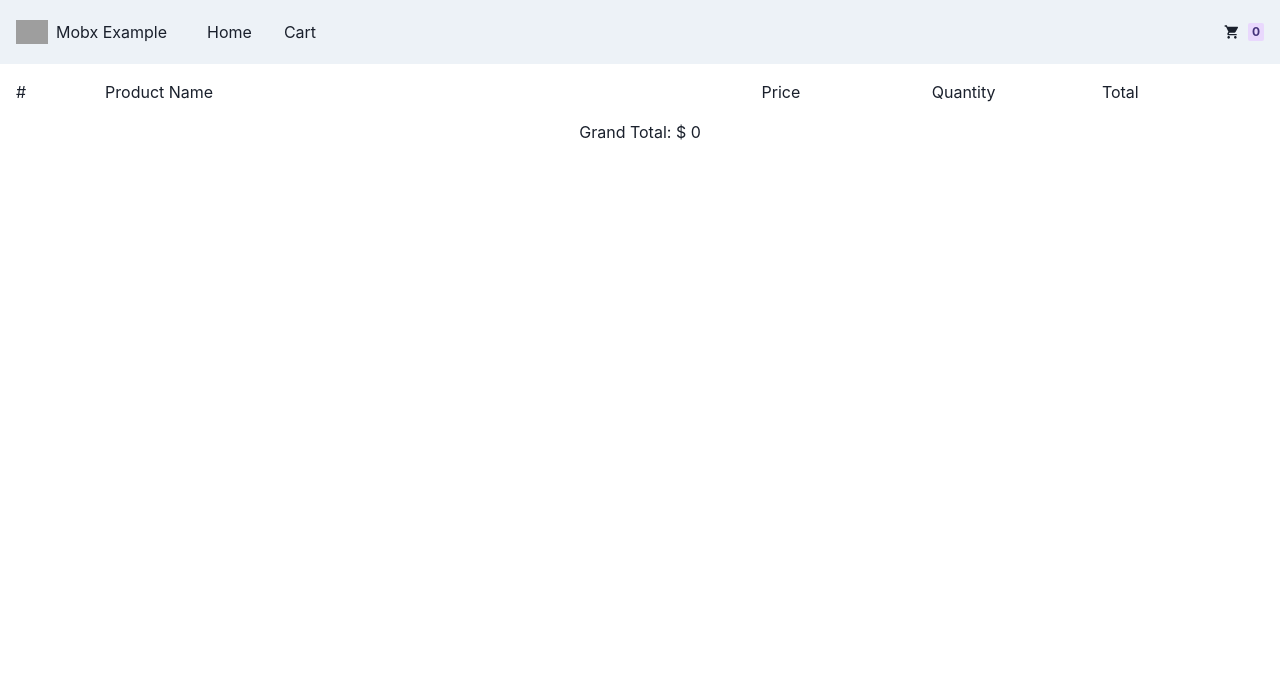
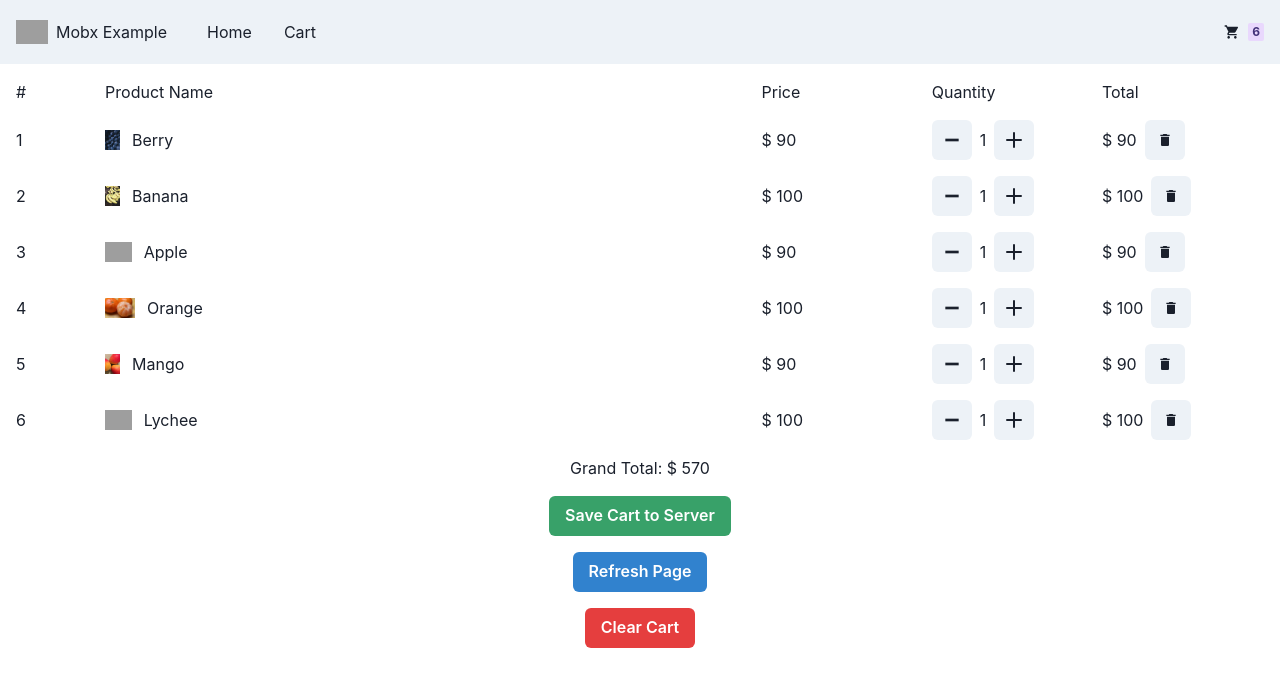
Before and after one commit to kuasha420/cart-mobx, a Next.js app: page /cart in a window 1280 px wide. Shown: the top 686 px of the page. Built offline with nearby package versions, Linux system fonts and the light colour scheme; grey boxes are pictures that could not be loaded.

Commit message:
Add Server Hydration.

```diff
--- a/components/Header.tsx
+++ b/components/Header.tsx
@@ -30,16 +30,7 @@ const Header = () => (
         </HStack>
       </HStack>
       <Flex alignItems="center">
-        <Menu>
-          <MenuButton rounded="full" cursor="pointer" minW={0}>
-            <CartBadge />
-          </MenuButton>
-          <MenuList>
-            <MenuItem>View Cart</MenuItem>
-            <MenuDivider />
-            <MenuItem>Clear Cart</MenuItem>
-          </MenuList>
-        </Menu>
+        <CartBadge />
       </Flex>
     </Flex>
   </Box>
--- /dev/null
+++ b/db/cart.json
@@ -0,0 +1,40 @@
+{
+  "cart": [
+    {
+      "name": "Berry",
+      "image": "/fruit/berry.jpg",
+      "price": 90,
+      "quantity": 1
+    },
+    {
+      "name": "Banana",
+      "image": "/fruit/banana.jpg",
+      "price": 100,
+      "quantity": 1
+    },
+    {
+      "name": "Apple",
+      "image": "/fruit/apple.jpg",
+      "price": 90,
+      "quantity": 1
+    },
+    {
+      "name": "Orange",
+      "image": "/fruit/orange.jpg",
+      "price": 100,
+      "quantity": 1
+    },
+    {
+      "name": "Mango",
+      "image": "/fruit/mango.jpg",
+      "price": 90,
+      "quantity": 1
+    },
+    {
+      "name": "Lychee",
+      "image": "/fruit/lychee.jpg",
+      "price": 100,
+      "quantity": 1
+    }
+  ]
+}
--- /dev/null
+++ b/pages/api/cart.ts
@@ -0,0 +1,24 @@
+// Next.js API route support: https://nextjs.org/docs/api-routes/introduction
+import type { NextApiRequest, NextApiResponse } from "next";
+import fs from "fs/promises";
+
+export default async function handler(
+  req: NextApiRequest,
+  res: NextApiResponse
+) {
+  try {
+    if (req.method === "GET") {
+      const file = await fs.readFile(process.cwd() + "/db/cart.json", "utf8");
+      return res.status(200).json(JSON.parse(file));
+    }
+    if (req.method === "POST") {
+      await fs.writeFile(
+        process.cwd() + "/db/cart.json",
+        JSON.stringify(req.body)
+      );
+      return res.status(200).json({ message: "success" });
+    }
+  } catch (error) {
+    return res.status(500).json({ message: "Failed to process", error });
+  }
+}
--- a/pages/cart.tsx
+++ b/pages/cart.tsx
@@ -1,5 +1,6 @@
 import { AddIcon, MinusIcon } from "@chakra-ui/icons";
 import {
+  Button,
   Flex,
   HStack,
   IconButton,
@@ -10,11 +11,15 @@ import {
 import { observer } from "mobx-react-lite";
 import type { NextPage } from "next";
 import Head from "next/head";
+import { useEffect } from "react";
 import { MdDelete } from "react-icons/md";
 import { useRootStore } from "../stores/RootStoreProvider";
 
 const Cart: NextPage = observer(() => {
   const store = useRootStore();
+  useEffect(() => {
+    store.hydrateFromServer();
+  }, []);
   return (
     <>
       <Head>
@@ -83,6 +88,27 @@ const Cart: NextPage = observer(() => {
           <Text>Grand Total: $ {store.grandTotal}</Text>
         </StackItem>
       </Flex>
+      <Flex m="4" justify="center">
+        <StackItem>
+          <Button onClick={store.saveCartToServer} colorScheme="green">
+            Save Cart to Server
+          </Button>
+        </StackItem>
+      </Flex>
+      <Flex m="4" justify="center">
+        <StackItem>
+          <Button onClick={() => window.location.reload()} colorScheme="blue">
+            Refresh Page
+          </Button>
+        </StackItem>
+      </Flex>
+      <Flex m="4" justify="center">
+        <StackItem>
+          <Button onClick={store.clearCart} colorScheme="red">
+            Clear Cart
+          </Button>
+        </StackItem>
+      </Flex>
     </>
   );
 });
--- a/stores/root-store.ts
+++ b/stores/root-store.ts
@@ -1,4 +1,4 @@
-import { types } from "mobx-state-tree";
+import { applySnapshot, flow, getSnapshot, types } from "mobx-state-tree";
 import CartItem from "./cart-item";
 
 const RootStore = types
@@ -25,6 +25,29 @@ const RootStore = types
         self.cart.splice(index, 1);
       }
     },
+    clearCart() {
+      self.cart.clear();
+    },
+    hydrateFromServer: flow(function* hydrateFromServer() {
+      try {
+        const res = yield fetch("/api/cart");
+        if (res.ok) {
+          const data = yield res.json();
+          applySnapshot(self, data);
+        }
+      } catch (error) {
+        console.log("error", error);
+      }
+    }),
+    saveCartToServer() {
+      fetch("/api/cart", {
+        method: "POST",
+        headers: {
+          "Content-Type": "application/json",
+        },
+        body: JSON.stringify(getSnapshot(self)),
+      });
+    },
   }))
   .views((self) => ({
     get grandTotal() {
```
